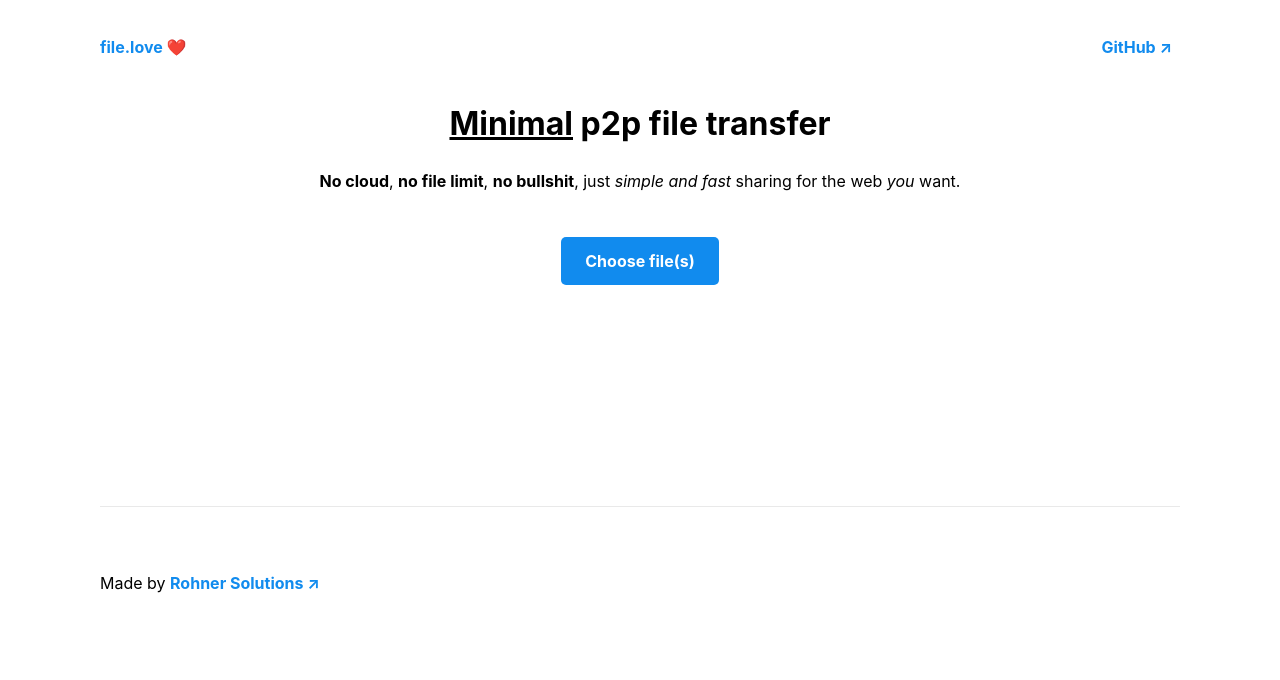
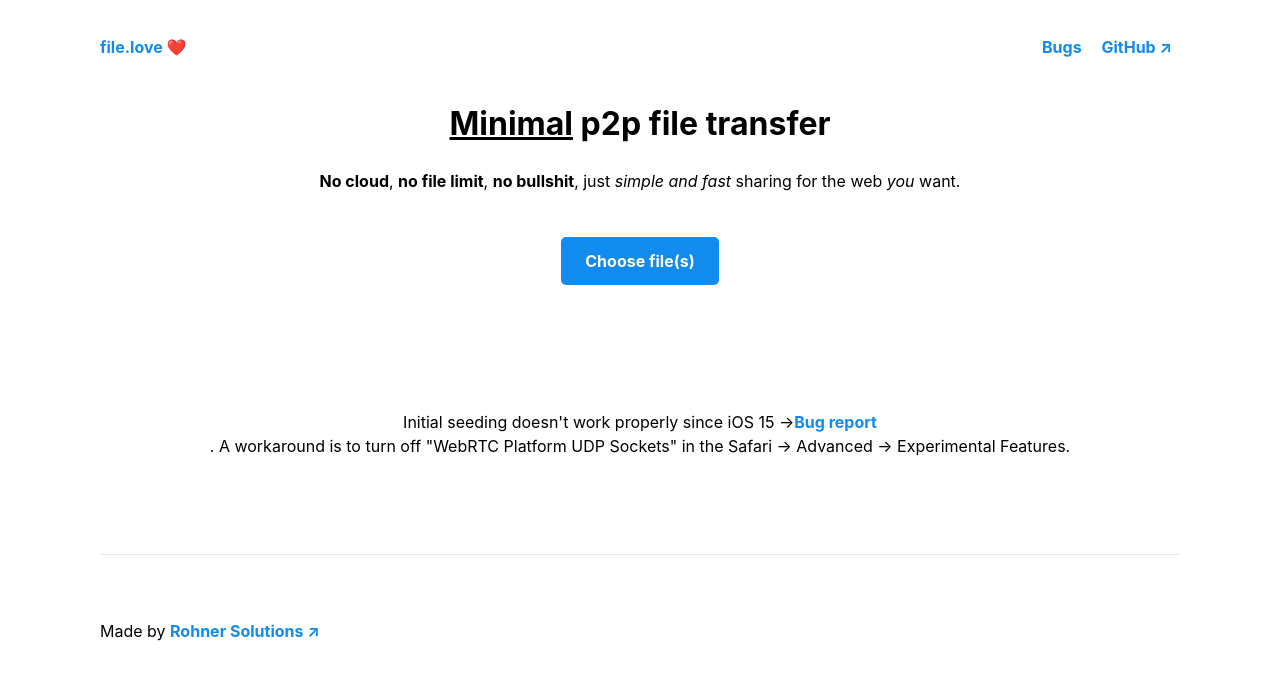
Before and after one commit to midzer/filelove, a plain HTML site: page index.html in a window 1280 px wide. Drawn offline with Linux system fonts and the light colour scheme.

Commit message:
add bugs section

```diff
--- a/index.html
+++ b/index.html
@@ -31,6 +31,7 @@
     <nav>
       <a href="https://file.love">file.love ❤️</a>
       <ul>
+        <li><a href="#bugs">Bugs</a></li>
         <li><a href="https://github.com/midzer/filelove/" target="_blank">GitHub ↗</a></li>
       </ul>
     </nav>
@@ -50,6 +51,7 @@
     <section id="files"></section>
     <section id="speed"></section>
     <section id="output"></section>
+    <section id="bugs">Initial seeding doesn't work properly since iOS 15 -> <a href="https://bugs.webkit.org/show_bug.cgi?id=233752" target="_blank">Bug report</a>. A workaround is to turn off "WebRTC Platform UDP Sockets" in the Safari -> Advanced -> Experimental Features.</section>
   </main>
   <footer>
     <hr>
```
